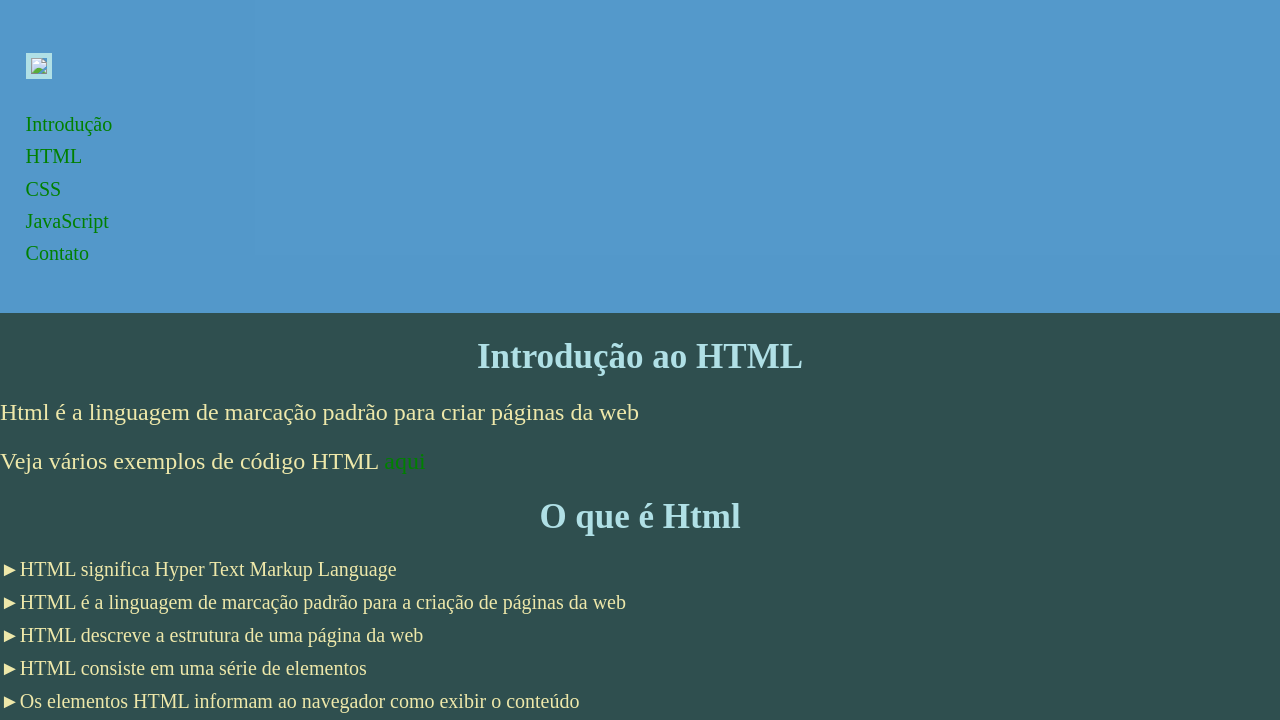
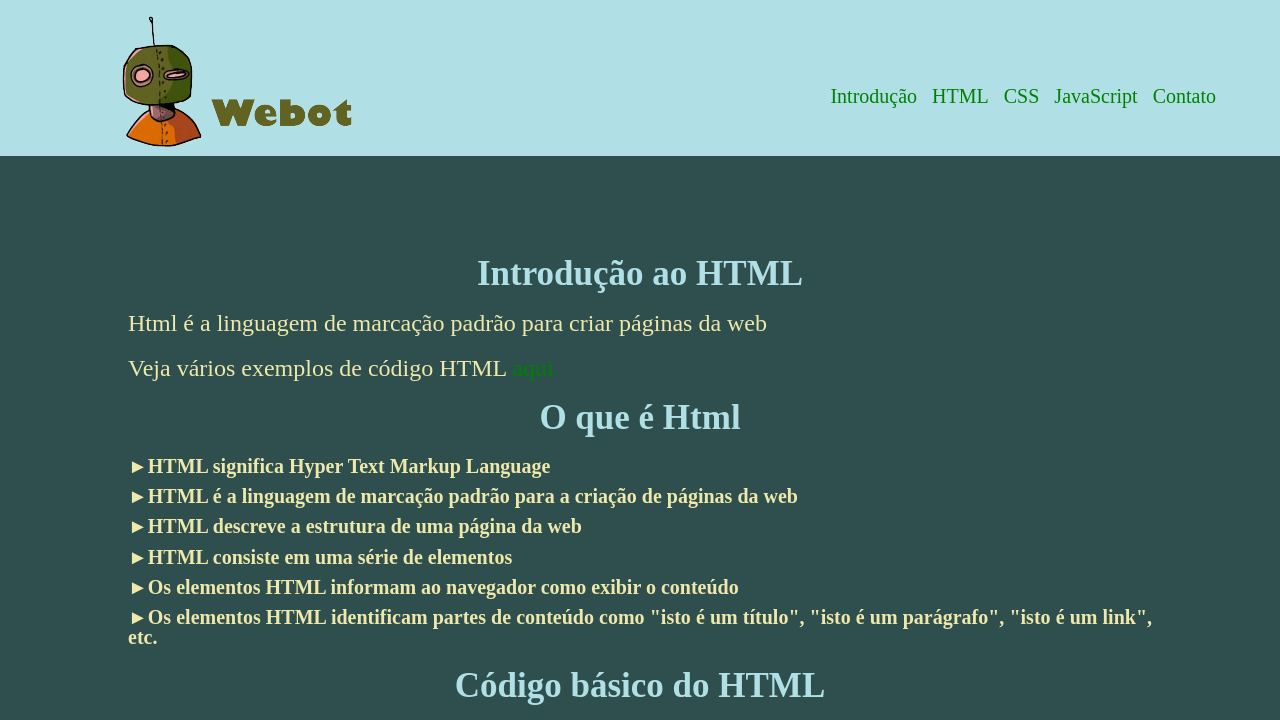
Before and after one commit to luna8-web/IW, a plain HTML site: page index.html in a window 1280 px wide. Shown: the top 720 px of the page. Drawn offline with Linux system fonts and the light colour scheme.

Commit message:
Add files via upload

```diff
--- a/css/style.css
+++ b/css/style.css
@@ -1,14 +1,18 @@
+html{
+  scroll-behavior: smooth;
+}
 body{
 
     background-color:#2F4F4F;
 
 }
-
 .container{
-     width: 100%
+     margin-top: 40%;
+     width: 80%;
      margin-right:auto;
      margin-left: auto;
      text-align: center;
+     position: relative;
 
 }
     a:link {
@@ -18,7 +22,7 @@ body{
 }
 
 a:visited {
-  color: lightblue;
+  color: #F5F5F5;
   background-color: transparent;
   text-decoration: none;
 }
@@ -53,10 +57,79 @@ h2{ font-size: 4em;
 }
 
 header, footer{
-  background-color: rgba(99,184,255, 0.7);
-  padding: 2%
+  background-color: rgba(176,224,230);
+  padding: 1%;
+  position: relative;
+  display:flex;
+  flex-direction: column;
+  align-items: center;
+  font-size: 1.5em;
+  line-height: 1.5;
+    }
+
+ @media screen and (min-width: 599px) {
+
+      .container{
+                   margin-top:65%;
+     }
+     }
+ @media screen and (min-width: 600px) {
+
+      .container{
+                   margin-top:40%;
+     }
+     }
+ @media screen and (min-width: 768px) {
+  .container{
+                margin-top:20%; }
+
+     header{
+    background-color: rgba(176,224,230);
+    flex-direction: row;
+    position: relative;
+    height: 130px;
+       }
+        .imglogo{
+  position: absolute;
+  top: 10px;
+  left: 5%;
+ }
+       .menu-opcoes{
+        position: absolute;
+        right: 5%;
+        top: 50%;
+       }
+
+       .menu-opcoes ul li{
+        display: inline;
+        margin-left: 10px;
+
+       }
+   }
+.listatexto{
+    color:#EEE8AA;
+    font-weight: bolder;
+    margin-top: 1%;
+    margin-bottom: 1%
+    font-size:1em;
+}
+
+.fixo{
+  position: fixed;
+  top:0;
+  right:0;
+  left:0;
+  z-index: 1030;
+}
+.ajustes{
+  line-height: 1;
+  text-align: center;
+}
+.ajustes li:hover{
+        background-color:#708090;
 
 }
+
 
 p{
   color:#EEE8AA;
@@ -80,12 +153,13 @@ ul li{
 }
 
 
-img{
+.imgtexto{
 
-    width: 80%;
+    width: 75%;
     border: 5px solid  #B0E0E6;
 
 }
+
 
 figure{
   text-align: center; }
```
Also changed, not shown: imagens/weborfavicom.png (added), imagens/webot.png (added).
